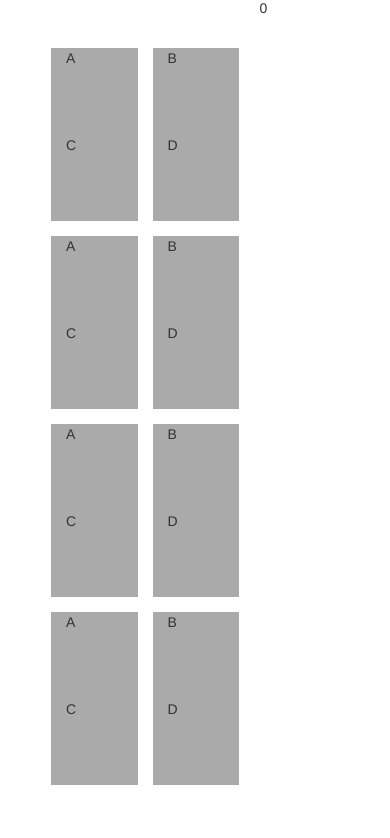
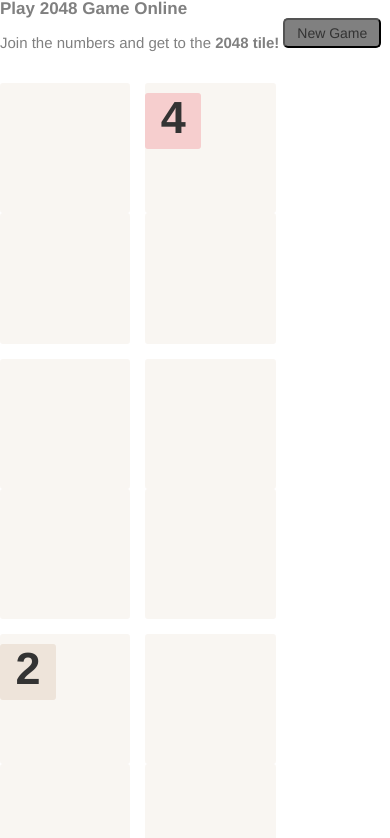
Before and after one commit to pradyu/pradyu.github.io, a plain HTML site: page index.html in a window 390 px wide. Shown: the part 115-953 px from the top of the page. Before the commit the page ends 930 px from the top, so only its background shows below. Drawn offline with nearby package versions, Linux system fonts and the light colour scheme.

Commit message:
added media screen

```diff
--- a/2048game_css.css
+++ b/2048game_css.css
@@ -8,21 +8,12 @@ color: grey;
 font-weight: bold;
 font-size: 17px;
 }
-.marginclass{
- margin: 0 auto;
- /*position: relative;*/
- width: 33%;
-}
 .secondline{
 color: grey;
 font-size: 15px;
 }
 .inline{
 display: inline-block;
-}
-#division{
-margin: 0 auto;
-width: 100%;
 }
 .btndefault {
 
@@ -53,21 +44,57 @@ align: center;
   float: right;
 
 }
-<!-- body{
-  overflow-x:hidden;
-  overflow-y:hidden;
-  position:relative;
 
-} -->
 
 .gameover{
 text-align: center;
 font-weight: bold;
 font-size: 200%;
 color: #8f7a66;
+}
+@media screen and (max-height: 768px) and (min-width: 481px){
+.cell {
+  width: 97.5px;
+  height: 97.5px;
+  margin-right: 12px;
+  float: left;
+  border-radius: 3px;
+  background: rgba(238, 228, 218, 0.35);
+}
+}
+@media screen and (max-width: 520px){
+.cell {
+  width: 57.5px;
+  height: 57.5px;
+  margin-right: 10px;
+  float: left;
+  border-radius: 3px;
+  background: rgba(238, 228, 218, 0.35);
+}
+}
+@media screen and (min-height: 769px){
+.cell {
+  width: 130.25px;
+  height: 130.25px;
+  margin-right: 15px;
+  float: left;
+  border-radius: 3px;
+  background: rgba(238, 228, 218, 0.35);
+  }
+  }
+  @media screen and (min-height: 769px){
+.tile-inner {
+    border-radius: 3px;
 
-
-}
+    text-align: center;
+    font-weight: bold;
+    z-index: 10;
+    font-size: 55px;
+    width: 129.20px;
+  height: 129.20px;
+  }
+  }
+@media screen and (max-height: 768px) and (min-width: 481px){
 .tile-inner {
     border-radius: 3px;
 
@@ -77,6 +104,19 @@ color: #8f7a66;
     font-size: 55px;
     width: 96.20px;
   height: 96.20px;
+  }
+  }
+  @media screen and (max-width: 520px){
+.tile-inner {
+    border-radius: 3px;
+
+    text-align: center;
+    font-weight: bold;
+    z-index: 10;
+    font-size: 45px;
+    width: 56.20px;
+  height: 56.20px;
+  }
   }
   .two{
    background: #eee4da;
@@ -112,10 +152,10 @@ color: #8f7a66;
 		background: #DBA901;
 	}
 .row{
- margin-bottom: 15px;
+margin-bottom: 15px;
 }
-
-
+body{
+overflow-x: hidden;}
 .tryagain {
   color: #fff;
   background-color: #8f7a66;
@@ -123,31 +163,3 @@ color: #8f7a66;
   font-size: 17px;
   font-weight: bold;
 }
-
-
-
-
-
-  /* CSS used here will be applied after bootstrap.css */
-.box {
-height: 86.50px;
-  width: 86.50px;
-background-color:#aaa;
-  margin-right: 15px;
-/*margin-left: 2px; */
-}
-
-.cell{
-margin: 0 Auto;
-background-color:#ccc;
-}
-
-.row-space{
-width:80%;
-margin: 0 Auto;
-margin-bottom: 15px;
-}
-
-.textcenter{
-text-align: center;
-  }
--- a/2048game_js.js
+++ b/2048game_js.js
@@ -13,6 +13,7 @@ var scr=$("#score");
  }
  randomnumbergenerator();
 }
+
 function randomnumbergenerator()
 {
  var rannum=Math.random();
@@ -91,6 +92,7 @@ function draw(){
 
 	document.getElementById("division").innerHTML= s.join('');
 	}
+
 function up(){
 	for(var j=0; j<=3; j++){
 		  for(var i=0; i<=3; i++){
@@ -227,6 +229,7 @@ function right(){
 		  }
 	  }
 }
+
 $(document).keydown(function(e) {
 	var initial = JSON.parse(JSON.stringify(arr));
 	console.log(initial);
--- a/index.html
+++ b/index.html
@@ -1,3 +1,4 @@
+
 <html>
 <head>
 <title>2048 game</title>
@@ -9,53 +10,39 @@
 
 </head>
 <body onload="newGame()">
-<div class="container">
-	<div class="row">
-      <h2><div class="textcenter"> 2048 </div> </h2>
+<div class="row">
+  <div class="col-xs-6 col-md-4"></div>
+  <div class="col-xs-12 col-md-4"><h1 align="left" class="header inline">2048</h1>
+  <div class="btndefault inline">
+  <h5 class="textinside" align="center">SCORE</h5>
+  <p align="center" class="textinside" id="score">0</p>
   </div>
-  <div class="row row-space">
-  	<div class="col-md-6 col-md-offset-3 col-xs-12">
-    	<div class="col-md-6 col-xs-6">
-      		<button type="button" class="btn btn-default">New Game</button>
-      	</div>
-        <div class="col-md-3 col-md-offset-3 col-xs-3 col-xs-offset-3">
-      		<div class="row">
-          		SCORE
-        	</div>
-        	<div class="row">
-          		0
-        	</div>
+  <div class="inline">
+  <p class="textline">Play 2048 Game Online</p>
+  <p class="secondline">
+  Join the numbers and get to the <b>2048 tile!</b></p>
+  </div>
+  <div class="inline" align="right">
+  <input type="Submit" class="btnrestart" onclick="newGame();" value="New Game"></input>
+  </div>
+ <br><br>
+
+ <div id="division" class="container"></div>
+ <!-- Modal -->
+<div class="modal fade" id="myModal" tabindex="-1" role="dialog" aria-labelledby="myModalLabel">
+  <div class="modal-dialog" role="document">
+    <div class="modal-content">
+
+      <div class="modal-body">
+        <h4 class="gameover">Game Over!</h4>
       </div>
-  	</div>
+      <div class="modal-footer">
+        <button type="button" class="btn tryagain" onclick="newGame()">Try Again</button>
+      </div>
+    </div>
   </div>
-	<div class="row">
-      <div class="col-md-6 col-md-offset-3 col-xs-12">
-      	<div class="row row-space">
-          <div class="col-md-3 col-xs-3 box">A </div>
-          <div class="col-md-3 col-xs-3 box">B</div>
-          <div class="col-md-3 col-xs-3 box">C</div>
-          <div class="col-md-3 col-xs-3 box">D</div>
-        </div>
-        <div class="row row-space">
-          <div class="col-md-3 col-xs-3 box">A</div>
-          <div class="col-md-3 col-xs-3 box">B</div>
-          <div class="col-md-3 col-xs-3 box">C</div>
-          <div class="col-md-3 col-xs-3 box">D</div>
-        </div>
-        <div class="row row-space">
-          <div class="col-md-3 col-xs-3 box">A</div>
-          <div class="col-md-3 col-xs-3 box">B</div>
-          <div class="col-md-3 col-xs-3 box">C</div>
-          <div class="col-md-3 col-xs-3 box">D</div>
-        </div>
-        <div class="row row-space">
-          <div class="col-md-3 col-xs-3 box">A</div>
-          <div class="col-md-3 col-xs-3 box">B</div>
-          <div class="col-md-3 col-xs-3 box">C</div>
-          <div class="col-md-3 col-xs-3 box">D</div>
-        </div>
-      </div>
-	 </div>
+</div>
+ <div class="col-xs-6 col-md-4"></div>
 </div>
 </body>
 </html>
```
Also changed, not shown: 2048game_html.html (deleted, +0 -61 lines).
